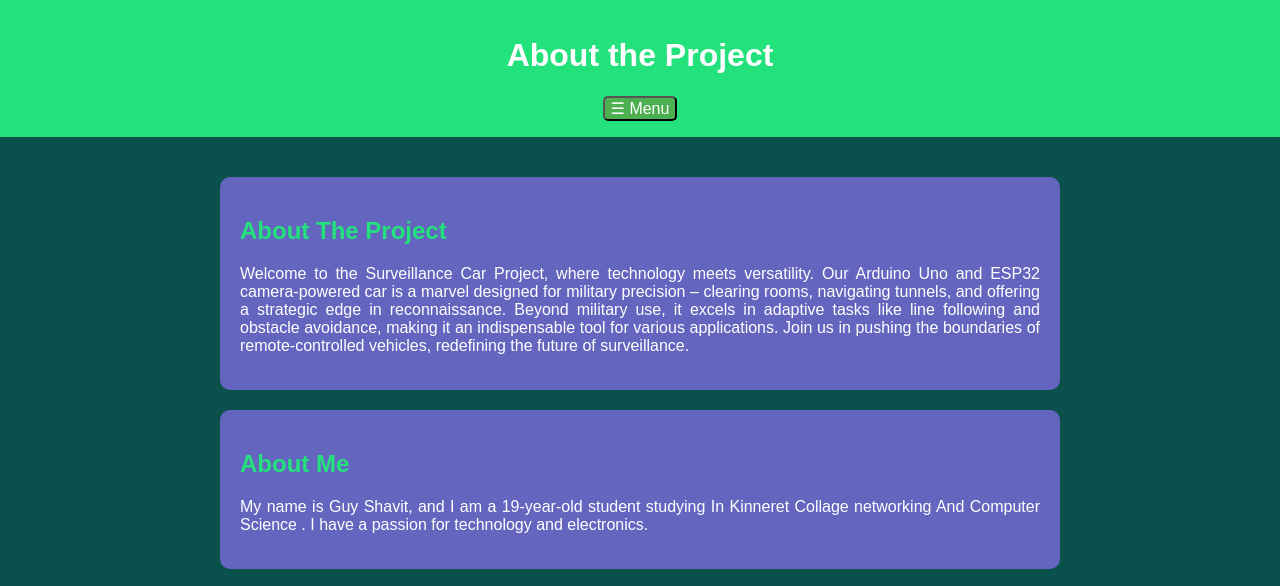
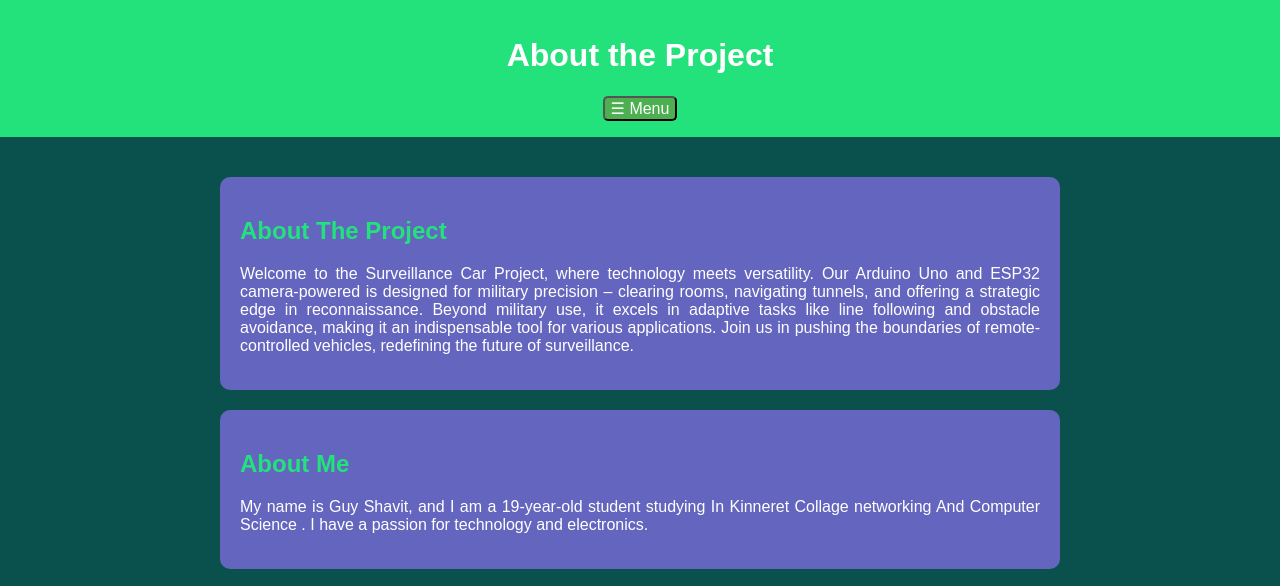
Before and after one commit to guy-shavit/surveillance-car, a plain HTML site: page about.html in a window 1280 px wide. Shown: the top 586 px of the page. Drawn offline with Linux system fonts and the light colour scheme.

Commit message:
about me

```diff
--- a/about.html
+++ b/about.html
@@ -32,7 +32,7 @@
     <main>
         <section class="infoBox" id="aboutMe">
             <h2>About The Project</h2>
-            <p>Welcome to the Surveillance Car Project, where technology meets versatility. Our Arduino Uno and ESP32 camera-powered car is a marvel designed for military precision – clearing rooms, navigating tunnels, and offering a strategic edge in reconnaissance. Beyond military use, it excels in adaptive tasks like line following and obstacle avoidance, making it an indispensable tool for various applications. Join us in pushing the boundaries of remote-controlled vehicles, redefining the future of surveillance.
+            <p>Welcome to the Surveillance Car Project, where technology meets versatility. Our Arduino Uno and ESP32 camera-powered is designed for military precision – clearing rooms, navigating tunnels, and offering a strategic edge in reconnaissance. Beyond military use, it excels in adaptive tasks like line following and obstacle avoidance, making it an indispensable tool for various applications. Join us in pushing the boundaries of remote-controlled vehicles, redefining the future of surveillance.
 
             </p>
         </section>
```
